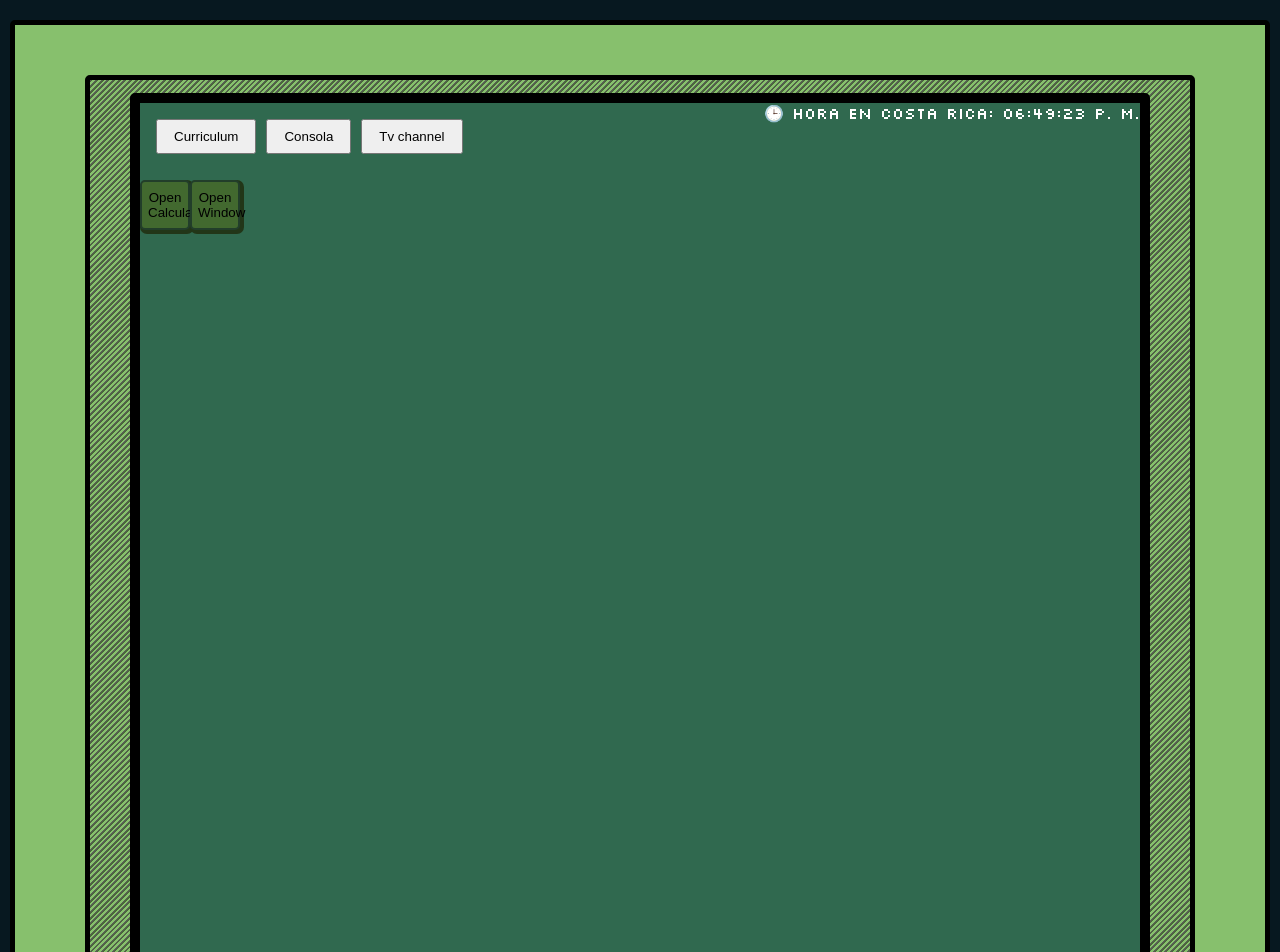
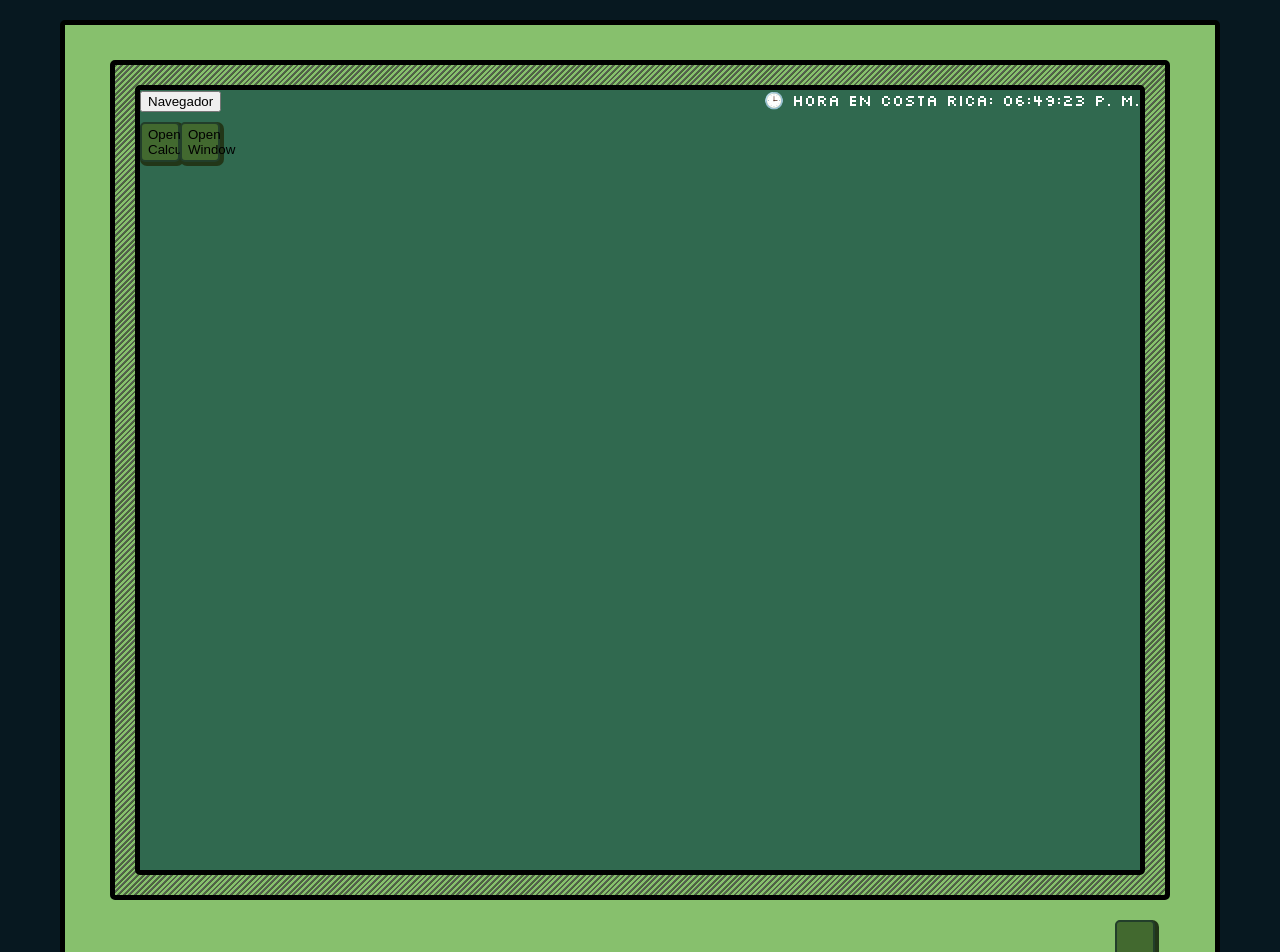
Before and after one commit to JKalith/pcPixelArt, a React (Create React App) app: page / in a window 1280 px wide. Shown: the top 952 px of the page. Built offline with nearby package versions, Linux system fonts and the light colour scheme.

Commit message:
Corrección de errores
Ajustes de proporción 1920x 1080

```diff
--- /dev/null
+++ b/src/components/browser.jsx
@@ -0,0 +1,23 @@
+import styles from "../css/calculator.module.css";
+import React, { useState, useRef, useEffect, useMemo } from "react";
+import PagePc from "../components/pagePc";
+function Browser({ }) {
+  const [isVisible, setIsVisible] = useState(false);
+
+  const openWindow = () => setIsVisible(true);
+  const closeWindow = () => setIsVisible(false);
+
+  return (
+    <div >
+      <button className={styles.buttomOn} onClick={openWindow}>
+        Navegador
+      </button>
+
+
+
+      {isVisible && <PagePc closeWindow={closeWindow} />}
+    </div>
+  );
+}
+
+export default Browser;
--- a/src/components/pagePc.jsx
+++ b/src/components/pagePc.jsx
@@ -1,7 +1,7 @@
 import React, { useState } from 'react';
 import styles from './../css/pagePc.module.css';
 
-const IframeViewer = () => {
+const IframeViewer = ({ closeWindow}) => {
   const sitios = [
     { nombre: 'Curriculum', url: 'https://www.jkalith.site/' },
     { nombre: 'Consola', url: 'https://exercises-js-psi.vercel.app/excuses.html' },
@@ -23,7 +23,9 @@
 
   return (
     <div className={styles.container}>
-
+             <button className={styles.closeButton} onClick={closeWindow}>
+          ✖
+        </button>
 
       <div style={{ marginBottom: '10px' }}>
         {sitios.map((sitio, index) => (
@@ -39,6 +41,7 @@
 
       {mostrarIframe && (
         <div>
+
           <button
             onClick={handleCerrarIframe}
             className={styles.closeButton}
--- a/src/css/home.module.css
+++ b/src/css/home.module.css
@@ -1,12 +1,13 @@
 .frameMonitor{
     border: solid 5px black;
-width: 1250px;
-height: 1200px;
+width: 1150px;
+height: 900px;
 background-color: #87c06d;
 display: flex;
 border-radius: 5px;
 flex-direction: column;
-padding-top: 50px;
+padding-top: 35px;
+padding-bottom: 20px;
 align-items: center;
 justify-content: center;
 }
@@ -22,8 +23,8 @@
 }
 .innerFrameMonitor{
 border: solid 5px black;
-    width: 1100px;
-    height: 1100px;
+    width: 1050px;
+    height: 1300px;
     background: repeating-linear-gradient(135deg, #5c5c5c 0, #446931 2px, transparent 1px, transparent 4px);
 
     display: flex;
@@ -32,9 +33,9 @@
     justify-content: center;
     }
 .screenContainer{
-border: solid black 10px;
+border: solid black 5px;
     width: 1000px;
-    height: 1000px;
+    height: 780px;
 
 
   position: relative; /* Esto es clave */
@@ -52,18 +53,19 @@
     border-radius: 5px;
 }
 .frameButtomMonitor{
-height: 100px;
+
 width: 100%;
 display: flex;
 justify-content: right;
-margin-right: 200px;
-margin-top: 50px;
+margin-right: 120px;
+
+margin-top: 10px;
         }
 
         .buttomOn{
-
-width: 50px;
-height: 50px;
+margin-top: 10px;
+width: 40px;
+height: 40px;
 box-shadow: 2px 2px 0 2px  #223618 ;
 background-color: #42692f;
 border-radius: 5px;
--- a/src/css/pagePc.module.css
+++ b/src/css/pagePc.module.css
@@ -1,5 +1,9 @@
 .container {
   padding: 16px;
+  background-color: rgb(0, 22, 145);
+display: absolute;
+height: 800px;
+width: 100%;
 }
 
 .button {
--- a/src/pages/home/page.jsx
+++ b/src/pages/home/page.jsx
@@ -3,7 +3,7 @@
 import globals from "../../css/globals.module.css";
 import FloatingWindow from "../../components/floatDiv";
 import Clock from "../../api/clock";
-import PagePc from "../../components/pagePc"
+import Browser from "../../components/browser"
 import Calculator from "../../components/calculator";
 function Home() {
   const screenRef = useRef(null); // Ref para el contenedor que contiene la ventana
@@ -25,7 +25,7 @@
           <div className={styles.innerFrameMonitor}>
             <div ref={screenRef} className={styles.screenContainer}>
 
-              <PagePc/>
+              <Browser/>
 
       <Clock/>
 
@@ -40,9 +40,13 @@
               <button className={styles.buttomOn} onClick={openCalculator}>
                 Open Calculator
               </button>
+
+
               {calcIsVisible && (
                 <Calculator closeCalculator={closeCalculator} />
               )}
+
+
               <button className={styles.buttomOn} onClick={openWindow}>
                 Open Window
               </button>
```
Also changed, not shown: src/css/browser.module.css (added, +7 -0 lines).
